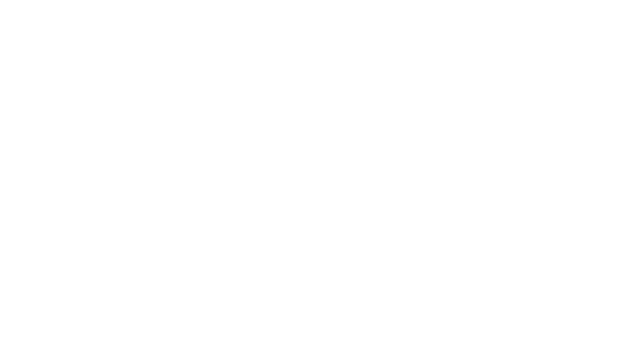
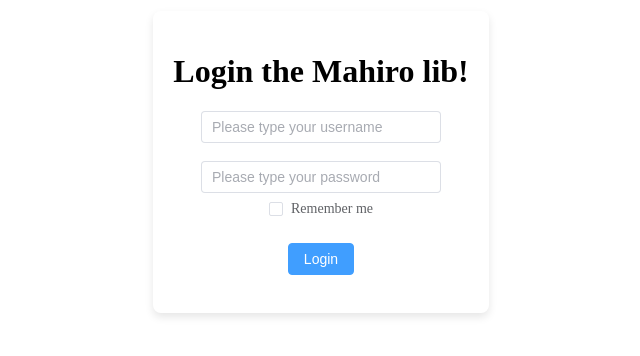
Before and after one commit to TrafficLight6/mahiro-lib, a Nuxt app in the folder lib-web/: page /login in a window 1280 px wide. Before the commit this address had no page. Shown: the part 246-602 px from the top of the page, without its empty margins (319-959 px from the left). Built offline with nearby package versions, Linux system fonts and the light colour scheme.

Commit message:
redo login page

```diff
--- a/lib-web/nuxt.config.ts
+++ b/lib-web/nuxt.config.ts
@@ -1,5 +1,8 @@
 // https://nuxt.com/docs/api/configuration/nuxt-config
 export default defineNuxtConfig({
   compatibilityDate: '2024-11-01',
-  devtools: { enabled: true }
+  devtools: { enabled: true },
+  modules: [
+    '@element-plus/nuxt'
+  ]
 })
--- a/lib-web/package.json
+++ b/lib-web/package.json
@@ -10,6 +10,9 @@
     "postinstall": "nuxt prepare"
   },
   "dependencies": {
+    "@element-plus/icons-vue": "^2.3.1",
+    "@element-plus/nuxt": "^1.1.1",
+    "element-plus": "^2.9.3",
     "nuxt": "^3.15.3",
     "vue": "latest",
     "vue-router": "latest"
--- /dev/null
+++ b/lib-web/pages/login/index.vue
@@ -0,0 +1,42 @@
+<template>
+    <div class="container">
+        <div class="centered-content">
+            <h1>Login the Mahiro lib!</h1>
+            <el-form>
+                <el-input v-model="username" style="width: 240px" placeholder="Please type your username" clearable />
+                <br><br>
+                <el-input v-model="password" style="width: 240px" type="password"
+                    placeholder="Please type your password" show-password clearable />
+                <br></br>
+                <el-checkbox v-model="remember">Remember me</el-checkbox>
+                <br><br>
+                <el-button type="primary" class="login-button">Login</el-button>
+                <br><br>
+            </el-form>
+        </div>
+    </div>
+</template>
+
+<script setup>
+let username = ref('')
+let password = ref('')
+let remember = ref(false)
+</script>
+
+<style scoped>
+.container {
+    background: #ffffff;
+    display: flex;
+    justify-content: center;
+    align-items: center;
+    height: 100vh;
+}
+.centered-content {
+    text-align: center;
+    /* border: 2px dashed #000; */
+    padding: 20px;
+    border-radius: 8px;
+    box-shadow: 0 4px 8px rgba(0, 0, 0, 0.1);
+    /* 添加阴影边框 */
+}
+</style>
```
Also changed, not shown: 1 other file (tests, documents, lock files or other folders).
